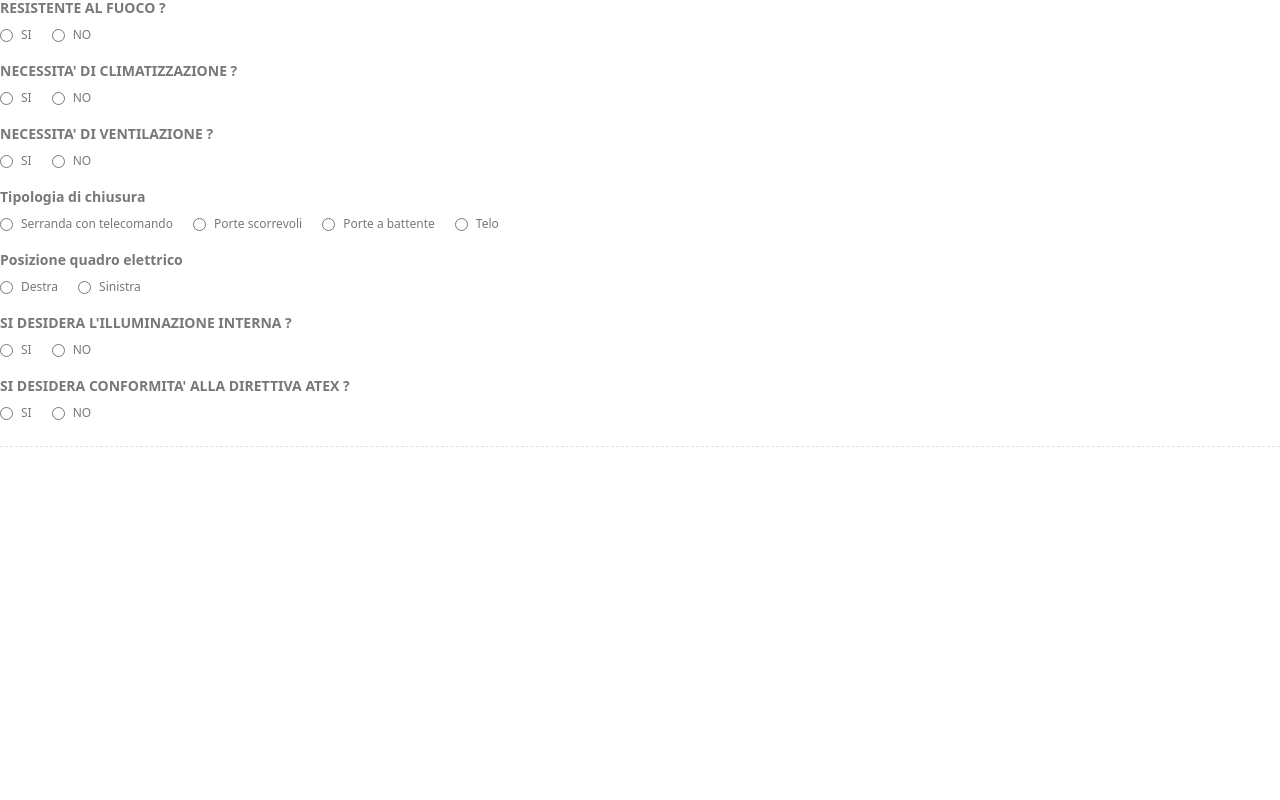
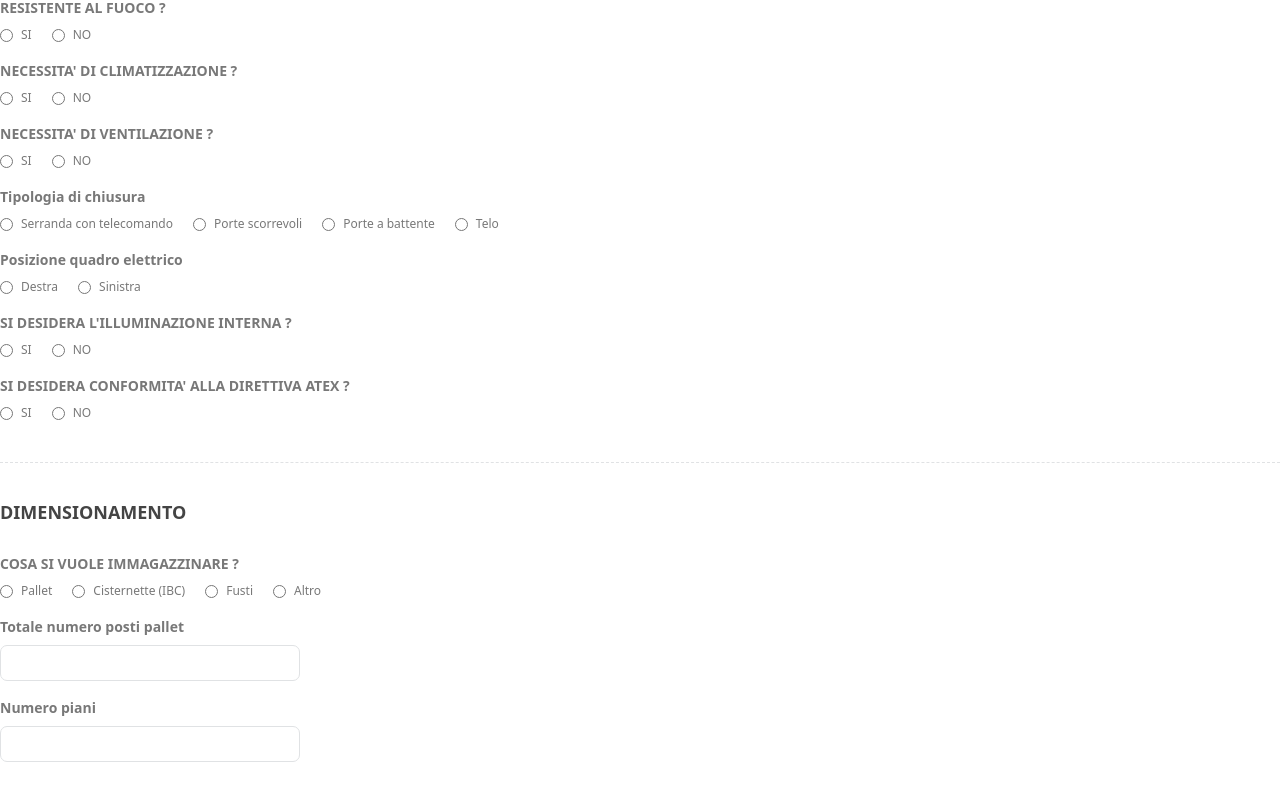
Before and after one commit to FedeFigio/manutan, a React (Create React App) app: page / in a window 1280 px wide. Shown: the part 587-1387 px from the top of the page. Before the commit the page ends 1138 px from the top, so only its background shows below. Built offline with nearby package versions, Linux system fonts and the light colour scheme; the HTML template or start-up script is replaced by a standard one.

Commit message:
cosa si vuole immagazzinare completato

```diff
--- a/src/App.jsx
+++ b/src/App.jsx
@@ -4,11 +4,8 @@ import Dati from "./components/Dati";
 import Title from "./components/Title";
 import Logo from "./manutan-logo.png"
 import InformazioniSulContainerDaProdurre from "./components/InformazioniSulContainerDaProdurre/InformazioniSulContainerDaProdurre";
-import NecessitaDiClimatizzazione from "./components/InformazioniSulContainerDaProdurre/NecessitaDiClimatizzazione";
-import NecessitaDiVentilazione from "./components/InformazioniSulContainerDaProdurre/NecessitaDiVentilazione";
-import SiDesideraIlluminazioneInterna from "./components/InformazioniSulContainerDaProdurre/SiDesideraIlluminazioneInterna";
-import SiDesideraConformitaAllaDirettivaAtex from "./components/InformazioniSulContainerDaProdurre/SiDesideraConformitaAllaDirettivaAtex";
-import ResistenteAlFuoco from "./components/InformazioniSulContainerDaProdurre/ResistenteAlFuoco";
+import Dimensionamento from "./components/Dimensionamento/Dimensionamento";
+
 
 
 export const MyContext = createContext();
@@ -46,15 +43,10 @@ function App() {
                             <div className="separator"></div>
                             <div className="flex flex-col gap-4">
                                 <InformazioniSulContainerDaProdurre />
-                                <ResistenteAlFuoco/>
-                                <NecessitaDiClimatizzazione />
-                                <NecessitaDiVentilazione />
-                                <SiDesideraIlluminazioneInterna />
-                                <SiDesideraConformitaAllaDirettivaAtex />
+                                <div className="separator"></div>
                             </div>
-                            <div className="separator"></div>
                             <div className="flex flex-col gap-4">
-
+                                <Dimensionamento />
                             </div>
                         </main>
 
--- /dev/null
+++ b/src/components/Dimensionamento/CosaSiVuoleImmagazzinare.jsx
@@ -0,0 +1,112 @@
+import React, { useState } from 'react'
+
+const CosaSiVuoleImmagazzinare = () => {
+    const [data, setData] = useState({
+        domandaPrincipale: "COSA SI VUOLE IMMAGAZZINARE ?",
+        responseDomandaPrincipale: null,
+        sottoDomanda: "Specificare",
+        responseSottodomanda: null,
+        totaleNumeroPostiPallet:"Totale numero posti pallet",
+        responseTotaleNumeroPostiPallet:null,
+        numeroPiani:"Numero piani",
+        responseNumeroPiani:null,
+
+
+    });
+    return (
+        <div>
+            <div className='flex flex-col gap-4'>
+                <div className='flex flex-col gap-2'>
+                    <div className="text-input-domanda-principale">{data.domandaPrincipale}</div>
+                    <div className="flex gap-5">
+                        <div className="wrap-input-radio">
+                            <input
+                                type="radio"
+                                name="tipologia/merce"
+                                value="pallet"
+                                onClick={(e) => {
+                                    setData((state) => {
+                                        return {
+                                            ...state,
+                                            responseDomandaPrincipale: e.target.value,
+                                        };
+                                    });
+                                }}
+                            />
+                            <label className="text-input-small">Pallet</label>
+                        </div>
+                        <div className="wrap-input-radio">
+                            <input
+                                type="radio"
+                                name="tipologia/merce"
+                                value="cisternette(IBC)"
+                                onClick={(e) => {
+                                    setData((state) => {
+                                        return {
+                                            ...state,
+                                            responseDomandaPrincipale: e.target.value,
+                                        };
+                                    });
+                                }}
+                            />
+                            <label className="text-input-small">Cisternette (IBC)</label>
+                        </div>
+                        <div className="wrap-input-radio">
+                            <input
+                                type="radio"
+                                name="tipologia/merce"
+                                value="fusti"
+                                onClick={(e) => {
+                                    setData((state) => {
+                                        return {
+                                            ...state,
+                                            responseDomandaPrincipale: e.target.value,
+                                        };
+                                    });
+                                }}
+                            />
+                            <label className="text-input-small">Fusti</label>
+                        </div>
+                        <div className="wrap-input-radio">
+                            <input
+                                type="radio"
+                                name="tipologia/merce"
+                                value="altro"
+                                onClick={(e) => {
+                                    setData((state) => {
+                                        return {
+                                            ...state,
+                                            responseDomandaPrincipale: e.target.value,
+                                        };
+                                    });
+                                }}
+                            />
+                            <label className="text-input-small">Altro</label>
+                        </div>
+
+                    </div>
+                </div>
+                {data.responseDomandaPrincipale=="altro"&&<div className="w-full flex gap-5  ">
+                    <div>
+                        <div className="text-input-medium mb-2">{data.sottoDomanda}</div>
+                        <input className="inp" name="temperaturaMinInterna" type="text" />
+                    </div>
+                </div>}
+                <div className="w-full flex gap-5  ">
+                    <div>
+                        <div className="text-input-medium mb-2">{data.totaleNumeroPostiPallet}</div>
+                        <input className="inp" name="temperaturaMinInterna" type="number" />
+                    </div>
+                </div>
+                <div className="w-full flex gap-5  ">
+                    <div>
+                        <div className="text-input-medium mb-2">{data.numeroPiani}</div>
+                        <input className="inp" name="temperaturaMinInterna" type="number" />
+                    </div>
+                </div>
+            </div>
+        </div>
+    )
+}
+
+export default CosaSiVuoleImmagazzinare
--- /dev/null
+++ b/src/components/Dimensionamento/Dimensionamento.jsx
@@ -0,0 +1,13 @@
+import React from 'react'
+import CosaSiVuoleImmagazzinare from './CosaSiVuoleImmagazzinare'
+
+const Dimensionamento = () => {
+    return (
+        <div className="flex flex-col gap-4">
+            <div className="titolo-sezione">DIMENSIONAMENTO</div>
+            <CosaSiVuoleImmagazzinare />
+        </div>
+    )
+}
+
+export default Dimensionamento
--- a/src/components/InformazioniSulContainerDaProdurre/InformazioniSulContainerDaProdurre.jsx
+++ b/src/components/InformazioniSulContainerDaProdurre/InformazioniSulContainerDaProdurre.jsx
@@ -1,10 +1,19 @@
 import React from 'react';
 import ResistenteAlFuoco from "./ResistenteAlFuoco";
+import NecessitaDiClimatizzazione from './NecessitaDiClimatizzazione';
+import NecessitaDiVentilazione from './NecessitaDiVentilazione';
+import SiDesideraIlluminazioneInterna from './SiDesideraIlluminazioneInterna';
+import SiDesideraConformitaAllaDirettivaAtex from './SiDesideraConformitaAllaDirettivaAtex';
 
 function InformazioniSulContainerDaProdurre(props) {
     return (
         <div className="flex flex-col gap-4">
             <div className="titolo-sezione">INFORMAZIONI SUL CONTAINER DA PRODURRE</div>
+            <ResistenteAlFuoco />
+            <NecessitaDiClimatizzazione />
+            <NecessitaDiVentilazione />
+            <SiDesideraIlluminazioneInterna />
+            <SiDesideraConformitaAllaDirettivaAtex />
         </div>
     );
 }
--- a/src/components/InformazioniSulContainerDaProdurre/SiDesideraConformitaAllaDirettivaAtex.jsx
+++ b/src/components/InformazioniSulContainerDaProdurre/SiDesideraConformitaAllaDirettivaAtex.jsx
@@ -8,9 +8,6 @@ const SiDesideraConformitaAllaDirettivaAtex = () => {
         responseSottoDomanda: null,
         sottoDomanda2: "Si desidera che le apparecchiature esterne siano conformi alla direttiva ATEX ?",
         responseSottoDomanda2: null,
-
-
-
     });
     return (
         // SI DESIDERA CONFORMITA ALLA DIRETTIVA ATEX?
```
